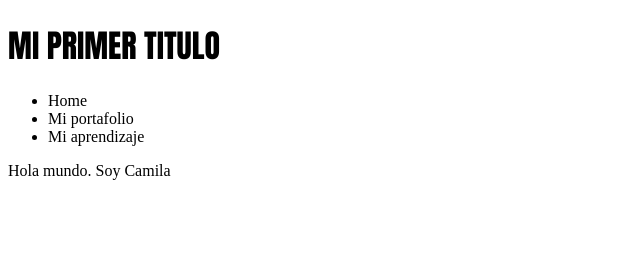
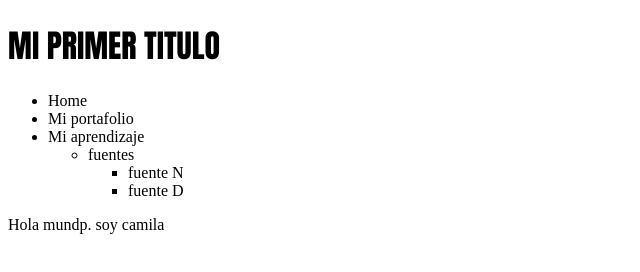
Before and after one commit to Camilav21/misitioweb, a plain HTML site: page index.html in a window 1280 px wide. Shown: the whole page, without its empty margins (0-640 px from the left). Drawn offline with Linux system fonts and the light colour scheme.

Commit message:
probando menu

```diff
--- a/index.html
+++ b/index.html
@@ -12,10 +12,18 @@
     <div>
           <ul>
                <li>Home</li>
-                <li>Mi portafolio</li>
-                <li>Mi aprendizaje</li>
+               <li>Mi portafolio</li>
+               <li>Mi aprendizaje</li>
+                <ul>
+                    <li>fuentes
+                        <ul>
+                           <li>fuente N</li>
+                           <li>fuente D</li>
+                        </ul>
+                    </li>
+                </ul>
           </ul>
     </div>
-     Hola mundo. Soy Camila
+    Hola mundp. soy camila
 </body>
 </html>
```
